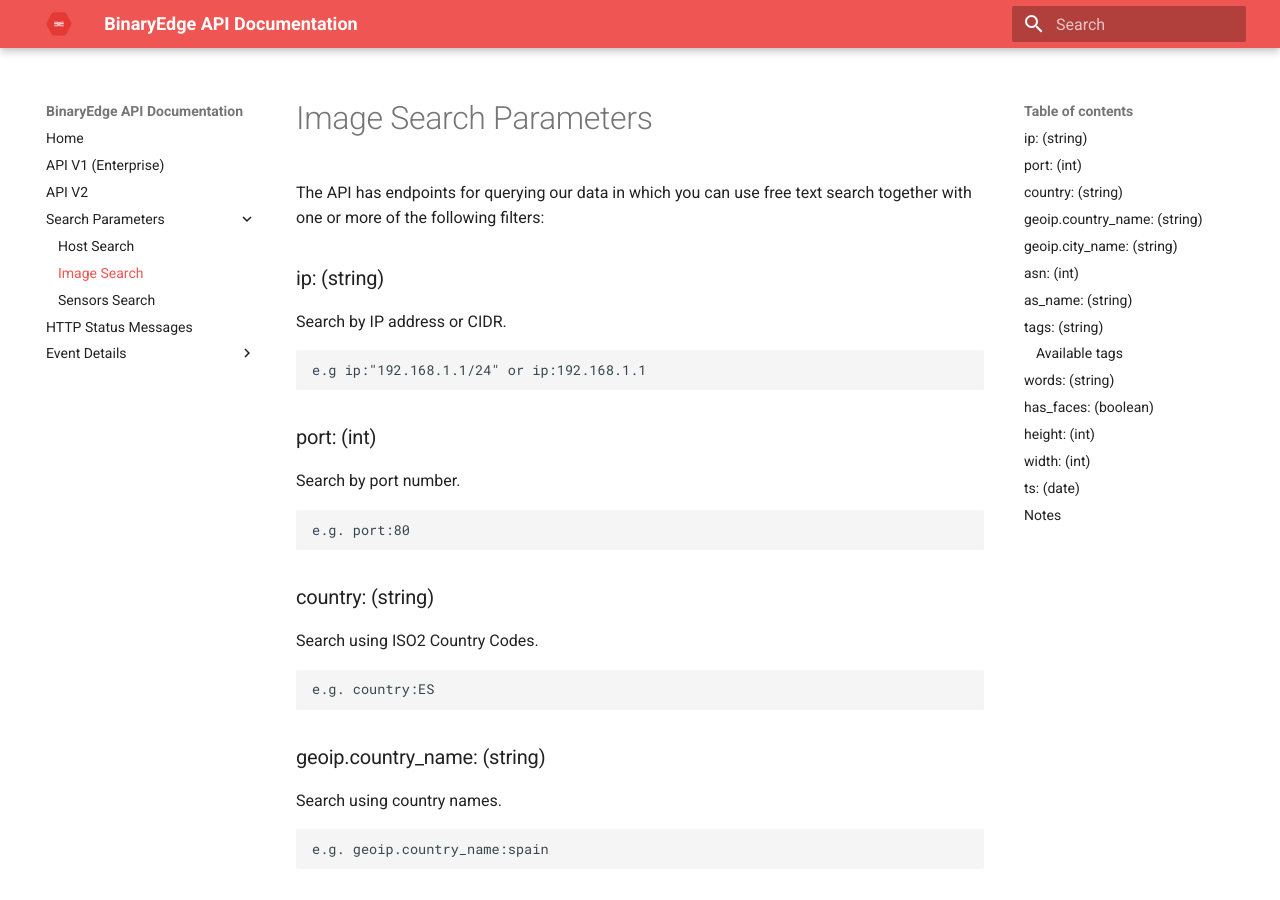
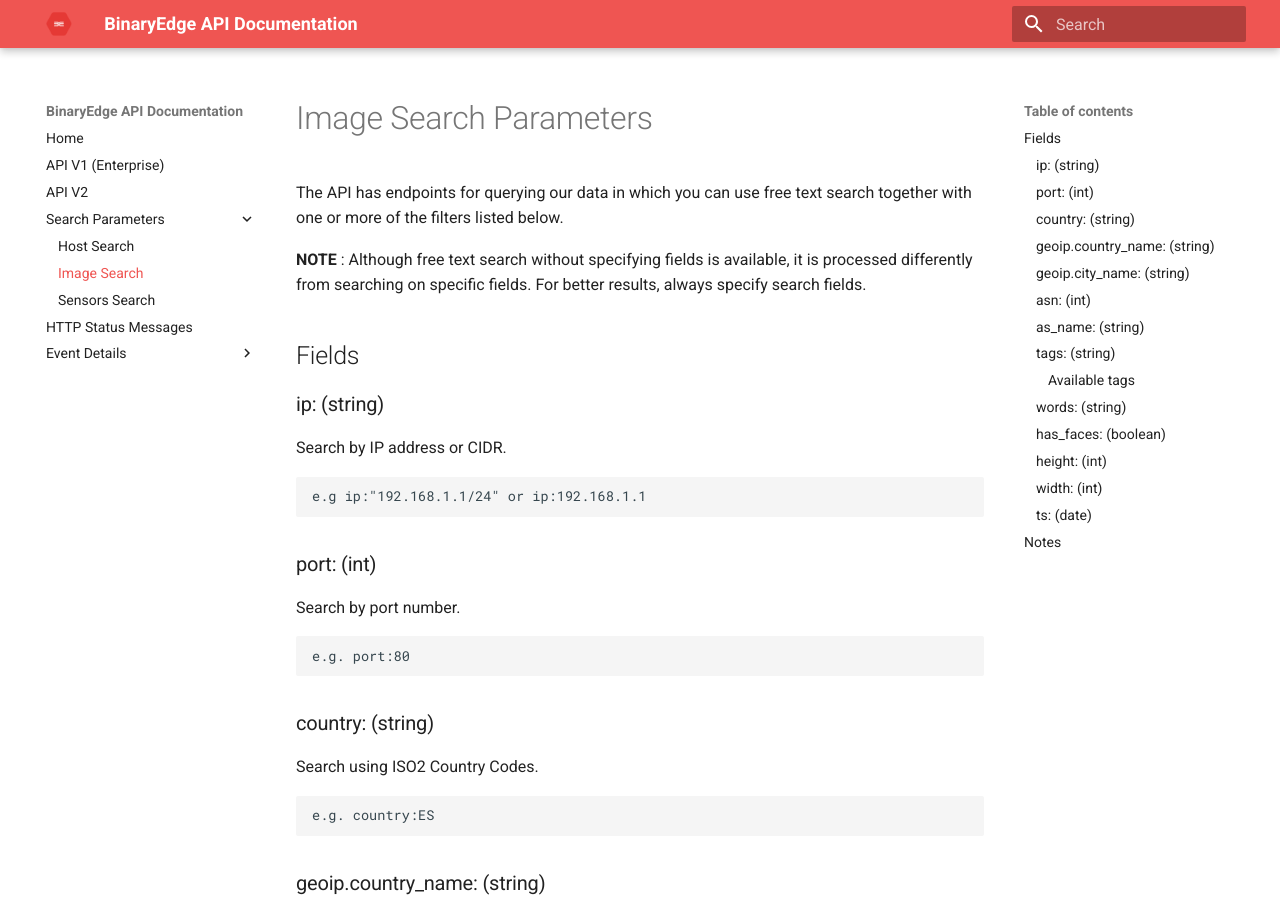
Before and after one commit to igama/docs.binaryedge.io, an MkDocs documentation site: the page built from docs/image-search.md, in a window 1280 px wide and 900 px high. Built offline with MkDocs 1.6.1 and Material for MkDocs 9.7.7, drawn with Linux system fonts in a browser that asks for light colours.

Commit message:
added note to docs

```diff
--- a/docs/image-search.md
+++ b/docs/image-search.md
@@ -1,6 +1,11 @@
 # Image Search Parameters
 
-The API has endpoints for querying our data in which you can use free text search together with one or more of the following filters:
+The API has endpoints for querying our data in which you can use free text search together with one or more of the filters listed below.
+
+**NOTE** : Although free text search without specifying fields is available, it is processed differently from searching on specific fields. For better results, always specify search fields.
+
+
+## Fields
 
 ### ip: (string)
 Search by IP address or CIDR.
```
Also changed, not shown: docs/api-v1.md (+3 -2 lines), docs/api-v2.md (+1 -1 lines), docs/search.md (+3 -1 lines), docs/sensors-search.md (+10 -1 lines).
